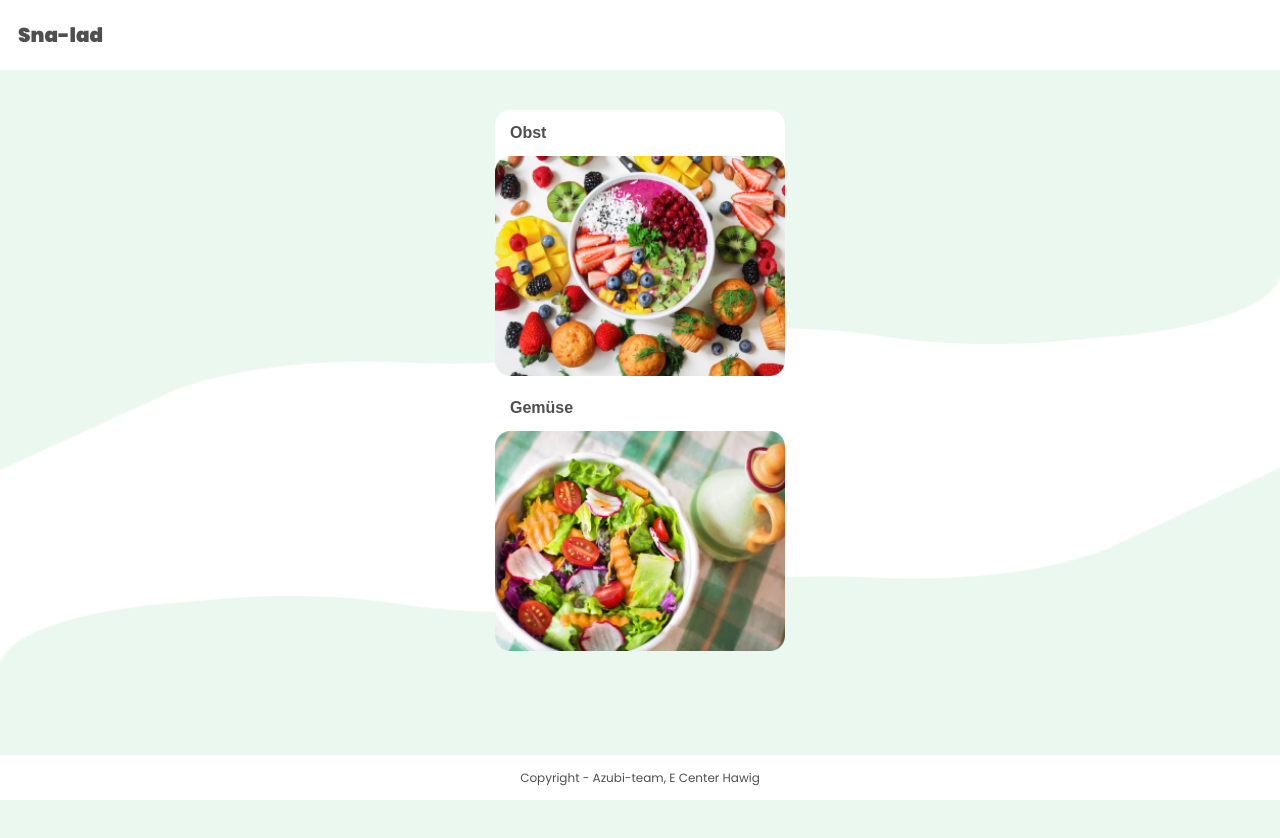
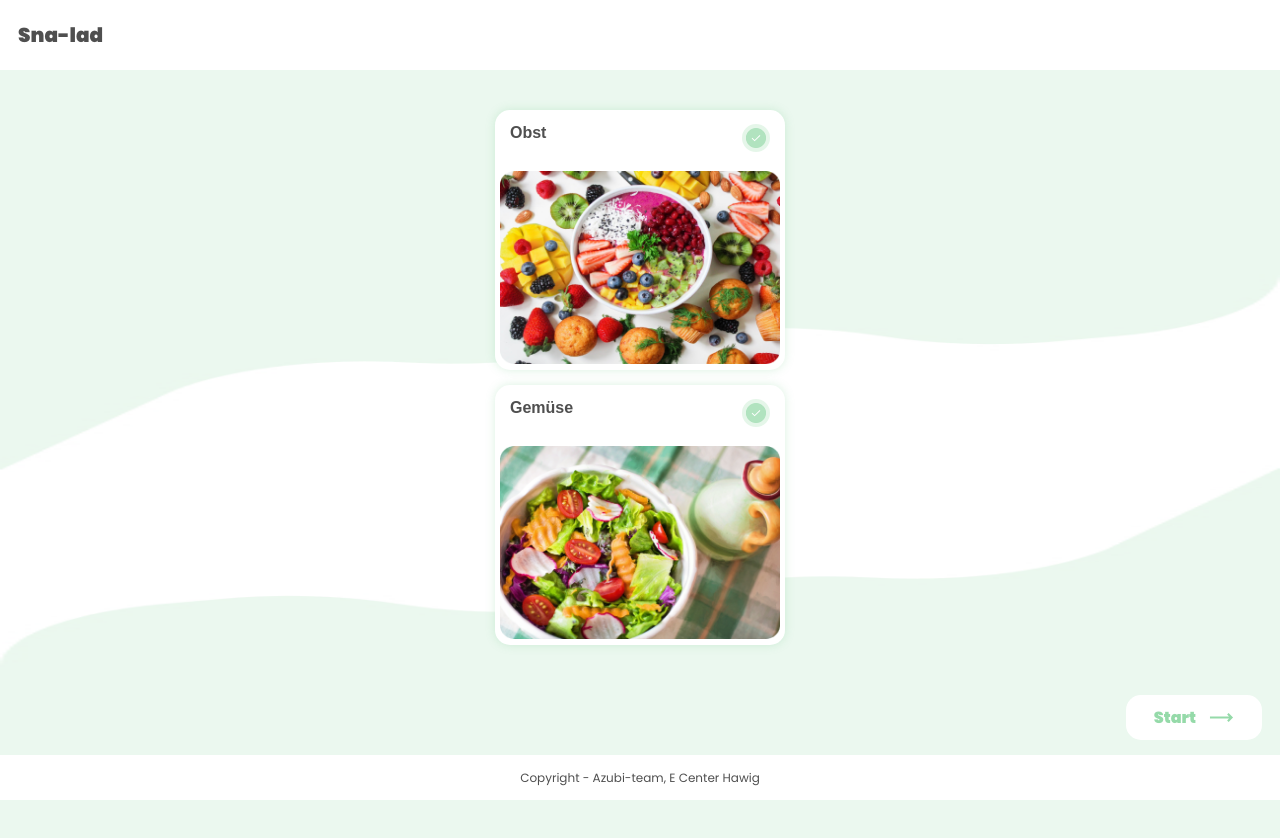
Before and after one commit to layefaa/snalad, a Next.js app: page /menu in a window 1280 px wide. Shown: the top 838 px of the page. Built offline with nearby package versions, Linux system fonts and the light colour scheme; a web font is replaced by a local one.

Commit message:
Menu page ui

```diff
--- a/src/app/(main)/menu/page.jsx
+++ b/src/app/(main)/menu/page.jsx
@@ -1,7 +1,11 @@
+'use client'
 import Image from 'next/image'
 import MenuItem from '@/components/MenuItem'
+import { useState } from 'react'
+import Button from '@/components/Button'
 
 export default function Menu() {
+  const [selected, setSelected] = useState(null)
   const menues = [
     { name: 'Obst', img: '/img/obst.png' },
     { name: 'Gemüse', img: '/img/gemuse.png' },
@@ -16,14 +20,48 @@ export default function Menu() {
           alt={'image'}
         />
       </div>
-      <div
-        className={
-          'absolute z-10 mx-auto flex w-screen flex-col items-center justify-center gap-y-[1.5rem] '
-        }
-      >
-        {menues.map((menu) => {
-          return <MenuItem img={menu.img} text={menu.name} key={menu.name} />
-        })}
+      <div className={'absolute z-10  w-screen  '}>
+        <div
+          className={'flex flex-col items-center justify-center gap-y-[1.5rem]'}
+        >
+          {menues.map((menu) => {
+            return (
+              <MenuItem
+                img={menu.img}
+                text={menu.name}
+                key={menu.name}
+                isChecked={true}
+              />
+            )
+          })}
+        </div>
+        <div className={'container mt-[5rem] flex justify-end'}>
+          <Button
+            url={'/menu'}
+            classes={
+              'text-16 rounded-[1.5rem] px-[2.8rem] py-[1rem] font-[900] disabled:bg-sl-primary-white bg-sl-primary-green text-sl-primary-white disabled:text-sl-primary-green flex gap-x-[1.3rem] items-center'
+            }
+            type={'link'}
+            disabled={!selected}
+          >
+            <p>Start</p>
+            <svg
+              className={`${selected ? 'fill-sl-primary-white' : 'fill-sl-primary-green'}`}
+              width="25"
+              height="25"
+              viewBox="0 0 25 25"
+              fill="none"
+              xmlns="http://www.w3.org/2000/svg"
+            >
+              <g id="9056976_arrow_long_right_icon 1">
+                <path
+                  id="Vector"
+                  d="M24.0289 12.4926L19.6021 8.08061L18.1314 9.55623L20.0432 11.4617L0.971327 11.4596L0.9711 13.5429L20.0384 13.545L18.1412 15.4487L19.6168 16.9194L24.0289 12.4926Z"
+                />
+              </g>
+            </svg>
+          </Button>
+        </div>
       </div>
     </section>
   )
--- a/src/app/globals.css
+++ b/src/app/globals.css
@@ -39,4 +39,10 @@ body {
   .container {
     @apply px-[1.8rem]
   }
+
+  .card {
+    border-radius: 1.5rem;
+    background: #FFF;
+    box-shadow: 0px 0px 10px 0px rgba(110, 203, 136, 0.25);
+  }
 }
--- a/src/components/Button.jsx
+++ b/src/components/Button.jsx
@@ -1,7 +1,14 @@
 'use client'
 import { useRouter } from 'next/navigation'
 
-const Button = ({ children, type = 'action', url, handleAction, classes }) => {
+const Button = ({
+  children,
+  type = 'action',
+  url,
+  handleAction,
+  classes,
+  disabled,
+}) => {
   const router = useRouter()
   const classNames = ` text-16 hover:scale-2  ${classes}`
   const handleNavigation = (url) => router.push(url)
@@ -9,13 +16,18 @@ const Button = ({ children, type = 'action', url, handleAction, classes }) => {
   switch (type) {
     case 'action':
       return (
-        <button onClick={handleAction} className={` ${classNames}`}>
+        <button
+          disabled={disabled}
+          onClick={handleAction}
+          className={` ${classNames}`}
+        >
           {children}
         </button>
       )
     case 'link':
       return (
         <button
+          disabled={disabled}
           onClick={() => handleNavigation(url)}
           className={` ${classNames}`}
         >
--- /dev/null
+++ b/src/components/Checkbox.jsx
@@ -0,0 +1,56 @@
+import React from 'react'
+
+const Checkbox = ({ selected }) => {
+  return (
+    <label className="flex items-center space-x-2">
+      <input
+        type="radio"
+        // value={option.id}
+        // onChange={(e) => {
+        //   handleChange(e.target.value)
+        // }}
+        className="hidden"
+      />
+      <div className={`flex cursor-pointer items-center justify-center`}>
+        {selected ? (
+          <svg
+            width="28"
+            height="28"
+            viewBox="0 0 28 28"
+            fill="none"
+            xmlns="http://www.w3.org/2000/svg"
+          >
+            <path
+              d="M23.2688 10.2369C22.7654 8.99544 22.0273 7.88383 21.0729 6.92939C20.1185 5.97494 19.0046 5.2369 17.7654 4.73349C16.5649 4.24601 15.2984 4 14 4C12.7016 4 11.4351 4.24601 10.2369 4.73121C8.99544 5.23462 7.88383 5.97267 6.92939 6.92711C5.97494 7.88155 5.23462 8.99544 4.73349 10.2346C4.24601 11.4351 4 12.7016 4 14C4 15.2984 4.24601 16.5649 4.73121 17.7631C5.23462 19.0046 5.97267 20.1162 6.92711 21.0706C7.88155 22.0251 8.99544 22.7631 10.2346 23.2665C11.4351 23.754 12.7016 24 14 24C15.2984 24 16.5649 23.754 17.7631 23.2688C19.0046 22.7654 20.1162 22.0273 21.0706 21.0729C22.0251 20.1185 22.7654 19.0046 23.2665 17.7654C23.754 16.5649 24 15.2984 24 14C24 12.7016 23.754 11.4351 23.2688 10.2369ZM12.6856 17.3189L9.64692 14.4715L10.2688 13.8064L12.6629 16.0501L17.7198 10.9932L18.3645 11.6378L12.6856 17.3189Z"
+              fill="#97DAAA"
+            />
+            <circle cx="14" cy="14" r="10" fill="white" fill-opacity="0.25" />
+            <circle
+              cx="14"
+              cy="14"
+              r="12"
+              stroke="#96DAA9"
+              stroke-opacity="0.25"
+              stroke-width="4"
+            />
+          </svg>
+        ) : (
+          <svg
+            xmlns="http://www.w3.org/2000/svg"
+            width="22"
+            height="22"
+            viewBox="0 0 22 22"
+            fill="none"
+          >
+            <path
+              d="M20.2688 7.2369C19.7654 5.99544 19.0273 4.88383 18.0729 3.92939C17.1185 2.97494 16.0046 2.2369 14.7654 1.73349C13.5649 1.24601 12.2984 1 11 1C9.70159 1 8.43508 1.24601 7.2369 1.73121C5.99544 2.23462 4.88383 2.97267 3.92939 3.92711C2.97494 4.88155 2.23462 5.99544 1.73349 7.23462C1.24601 8.43508 1 9.70159 1 11C1 12.2984 1.24601 13.5649 1.73121 14.7631C2.23462 16.0046 2.97267 17.1162 3.92711 18.0706C4.88155 19.0251 5.99544 19.7631 7.23462 20.2665C8.43508 20.754 9.70159 21 11 21C12.2984 21 13.5649 20.754 14.7631 20.2688C16.0046 19.7654 17.1162 19.0273 18.0706 18.0729C19.0251 17.1185 19.7654 16.0046 20.2665 14.7654C20.754 13.5649 21 12.2984 21 11C21 9.70159 20.754 8.43508 20.2688 7.2369ZM9.68565 14.3189L6.64692 11.4715L7.26879 10.8064L9.66287 13.0501L14.7198 7.99317L15.3645 8.63781L9.68565 14.3189Z"
+              fill="#EEEEEE"
+            />
+          </svg>
+        )}
+      </div>
+    </label>
+  )
+}
+
+export default Checkbox
--- a/src/components/MenuItem.jsx
+++ b/src/components/MenuItem.jsx
@@ -1,13 +1,14 @@
-import Image from 'next/image'
+import Checkbox from '@/components/Checkbox'
 
 const MenuItem = ({ img, text, isChecked }) => {
   return (
-    <div className={'h-[26rem] w-[29rem] rounded-[1.5rem] bg-sl-primary-white'}>
+    <div className={' card h-[26rem] w-[29rem] cursor-pointer'}>
       <div className={'flex justify-between px-[1.5rem] py-[1.4rem]'}>
         <p className={'text-16 font-[600] text-sl-secondary-black'}>{text}</p>
+        <Checkbox selected={isChecked} />
       </div>
       <div className={'relative h-[22rem] w-full p-[0.5rem]'}>
-        <Image fill className={'h-full w-full'} src={img} alt={text} />
+        <img className={'h-[92%] w-full'} src={img} alt={text} />
       </div>
     </div>
   )
```
